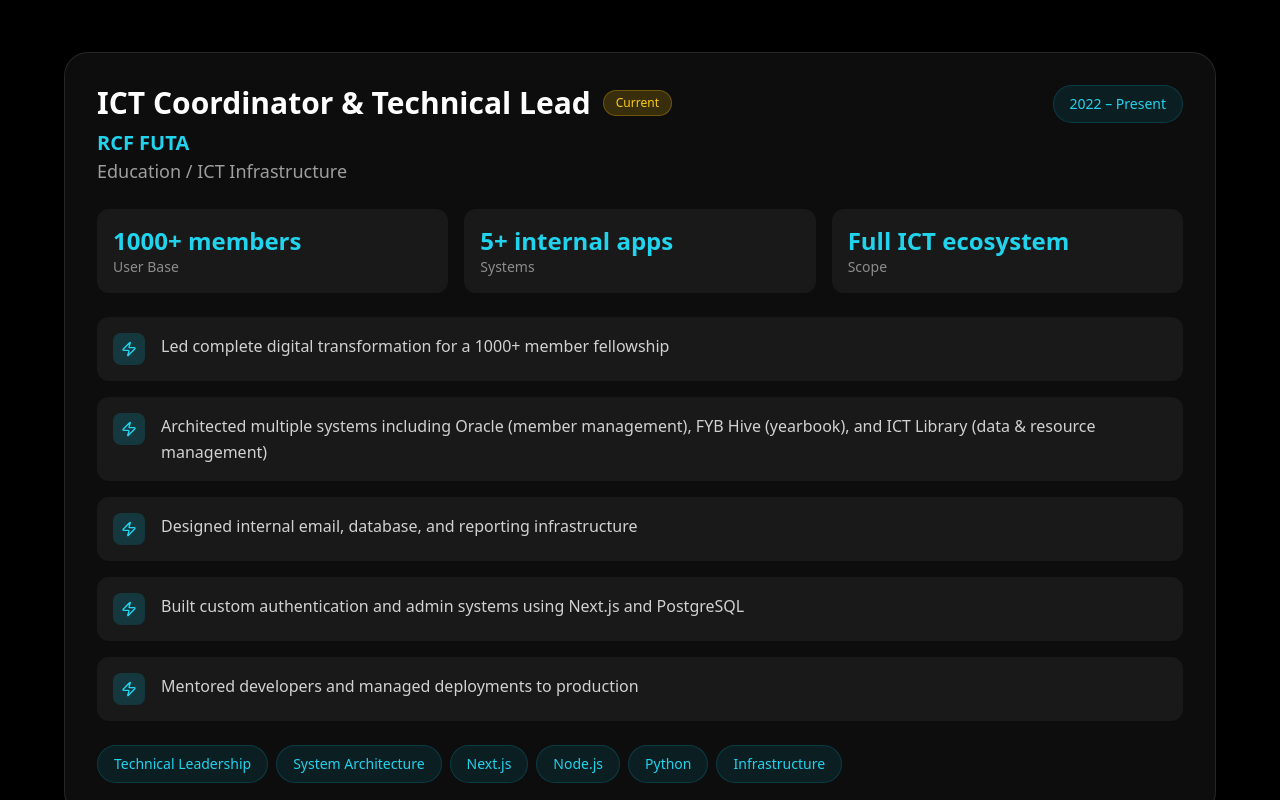
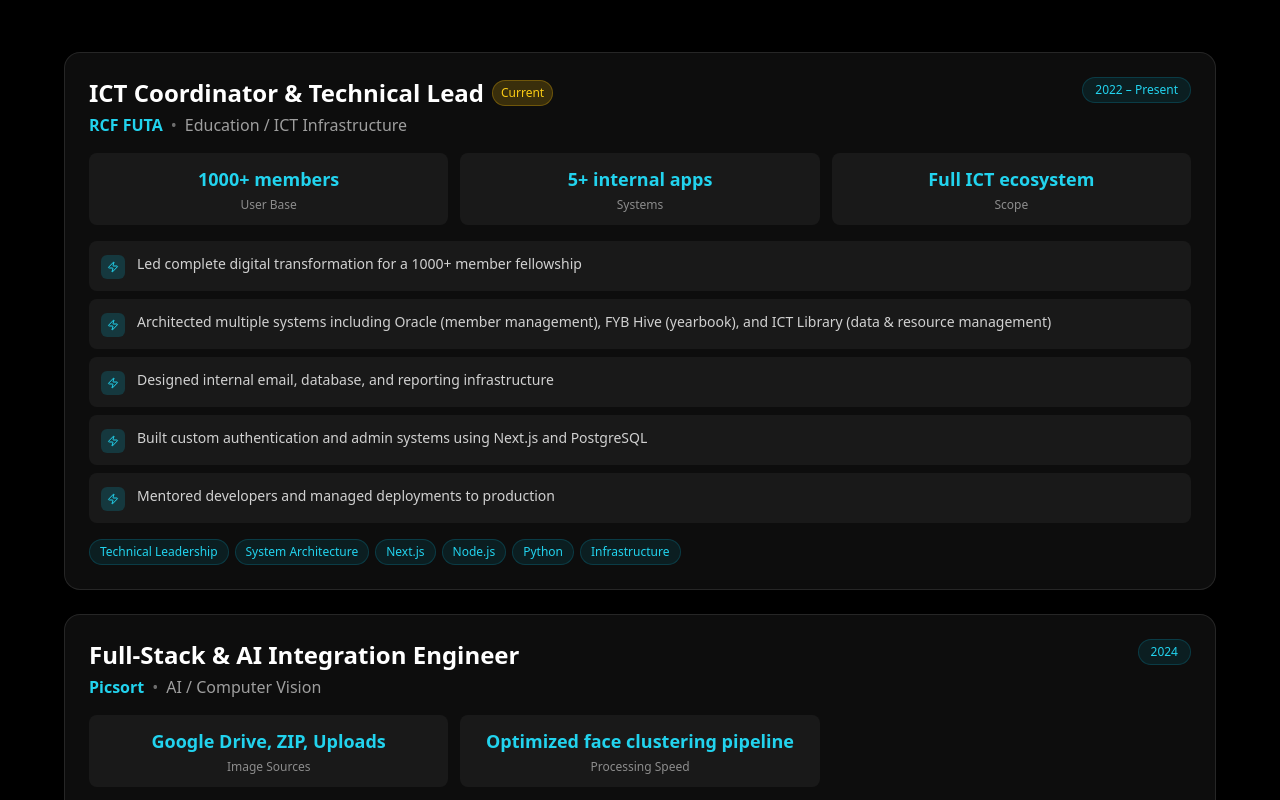
Before and after one commit to codepraycode/codepraycode, a React (Vite) app: page / in a window 1280 px wide. Shown: the part 1020-1820 px from the top of the page. Built offline with nearby package versions, Linux system fonts and the light colour scheme.

Commit message:
Updated site

```diff
--- a/src/App.tsx
+++ b/src/App.tsx
@@ -303,47 +303,53 @@
                         </div>
                     </div>
 
-                    <div className="space-y-8">
+                    <div className="space-y-6">
                         {data.experience.map((exp, idx) => (
                             <div key={idx} className="group relative">
-                                <div className="absolute -inset-4 bg-gradient-to-r from-cyan-500/20 to-blue-500/20 rounded-3xl opacity-0 group-hover:opacity-100 blur-xl transition-all duration-500" />
-                                <div className="relative bg-white/5 backdrop-blur-sm border border-white/10 rounded-3xl p-8 hover:border-cyan-500/50 transition-all duration-500 group-hover:scale-[1.02]">
-                                    <div className="flex flex-wrap justify-between items-start gap-4 mb-6">
-                                        <div className="flex-1">
-                                            <div className="flex items-center gap-3 mb-2">
-                                                <h3 className="text-3xl font-bold text-white">
+                                <div className="absolute -inset-3 bg-gradient-to-r from-cyan-500/20 to-blue-500/20 rounded-2xl opacity-0 group-hover:opacity-100 blur-xl transition-all duration-500" />
+                                <div className="relative bg-white/5 backdrop-blur-sm border border-white/10 rounded-2xl p-6 hover:border-cyan-500/50 transition-all duration-500 group-hover:scale-[1.01]">
+                                    {/* Header - More compact */}
+                                    <div className="flex flex-col lg:flex-row lg:items-start lg:justify-between gap-3 mb-4">
+                                        <div className="flex-1 min-w-0">
+                                            <div className="flex flex-wrap items-center gap-2 mb-1">
+                                                <h3 className="text-xl lg:text-2xl font-bold text-white truncate">
                                                     {exp.role}
                                                 </h3>
                                                 {idx === 0 && (
-                                                    <span className="px-3 py-1 bg-yellow-500/20 border border-yellow-500/30 rounded-full text-xs text-yellow-400 font-medium">
+                                                    <span className="px-2 py-1 bg-yellow-500/20 border border-yellow-500/30 rounded-full text-xs text-yellow-400 font-medium whitespace-nowrap">
                                                         Current
                                                     </span>
                                                 )}
                                             </div>
-                                            <p className="text-xl text-cyan-400 font-semibold">
-                                                {exp.company}
-                                            </p>
-                                            <p className="text-lg text-white/60">
-                                                {exp.industry}
-                                            </p>
+                                            <div className="flex flex-wrap items-center gap-2 text-sm lg:text-base">
+                                                <p className="text-cyan-400 font-semibold">
+                                                    {exp.company}
+                                                </p>
+                                                <span className="text-white/40">
+                                                    •
+                                                </span>
+                                                <p className="text-white/60">
+                                                    {exp.industry}
+                                                </p>
+                                            </div>
                                         </div>
-                                        <span className="px-4 py-2 bg-cyan-500/10 border border-cyan-500/20 rounded-full text-sm text-cyan-400 font-medium">
+                                        <span className="px-3 py-1 bg-cyan-500/10 border border-cyan-500/20 rounded-full text-xs text-cyan-400 font-medium whitespace-nowrap self-start">
                                             {exp.period}
                                         </span>
                                     </div>
 
-                                    {/* Enhanced metrics */}
+                                    {/* Metrics - More compact grid */}
                                     {exp.metrics && (
-                                        <div className="grid grid-cols-1 md:grid-cols-3 gap-4 mb-6">
+                                        <div className="grid grid-cols-2 lg:grid-cols-3 gap-3 mb-4">
                                             {exp.metrics.map((metric, i) => (
                                                 <div
                                                     key={i}
-                                                    className="bg-white/5 rounded-xl p-4 hover:bg-white/10 transition-colors group/metric"
+                                                    className="bg-white/5 rounded-lg p-3 hover:bg-white/10 transition-colors group/metric text-center"
                                                 >
-                                                    <div className="text-2xl font-bold text-cyan-400 group-hover/metric:scale-110 transition-transform">
+                                                    <div className="text-lg font-bold text-cyan-400 group-hover/metric:scale-105 transition-transform">
                                                         {metric.value}
                                                     </div>
-                                                    <div className="text-sm text-white/50 font-medium">
+                                                    <div className="text-xs text-white/50 font-medium mt-1">
                                                         {metric.label}
                                                     </div>
                                                 </div>
@@ -351,27 +357,29 @@
                                         </div>
                                     )}
 
-                                    <div className="space-y-4 mb-6">
+                                    {/* Highlights - More compact list */}
+                                    <div className="space-y-2 mb-4">
                                         {exp.highlights.map((highlight, i) => (
                                             <div
                                                 key={i}
-                                                className="flex items-start gap-4 p-4 rounded-xl bg-white/5 hover:bg-white/10 transition-all duration-300 group/highlight"
+                                                className="flex items-start gap-3 p-3 rounded-lg bg-white/5 hover:bg-white/10 transition-all duration-300 group/highlight"
                                             >
-                                                <div className="p-2 bg-cyan-500/20 rounded-lg group-hover/highlight:scale-110 transition-transform">
-                                                    <Zap className="w-4 h-4 text-cyan-400 flex-shrink-0" />
+                                                <div className="p-1.5 bg-cyan-500/20 rounded-md group-hover/highlight:scale-110 transition-transform flex-shrink-0 mt-0.5">
+                                                    <Zap className="w-3 h-3 text-cyan-400" />
                                                 </div>
-                                                <p className="text-white/80 leading-relaxed group-hover/highlight:text-white transition-colors">
+                                                <p className="text-white/80 text-sm leading-relaxed group-hover/highlight:text-white transition-colors">
                                                     {highlight}
                                                 </p>
                                             </div>
                                         ))}
                                     </div>
 
-                                    <div className="flex flex-wrap gap-2">
+                                    {/* Tags - More compact */}
+                                    <div className="flex flex-wrap gap-1.5">
                                         {exp.tags.map((tag) => (
                                             <span
                                                 key={tag}
-                                                className="px-4 py-2 bg-cyan-500/10 border border-cyan-500/20 rounded-full text-sm text-cyan-400 font-medium hover:bg-cyan-500/20 transition-all duration-300 hover:scale-105"
+                                                className="px-2.5 py-1 bg-cyan-500/10 border border-cyan-500/20 rounded-full text-xs text-cyan-400 font-medium hover:bg-cyan-500/20 transition-all duration-300 hover:scale-105"
                                             >
                                                 {tag}
                                             </span>
@@ -609,7 +617,7 @@
                         <div className="text-center lg:text-left">
                             <p className="text-white/60 text-lg">
                                 © {new Date().getFullYear()}{" "}
-                                {data.personal.name}
+                                {data.personal.nickId}
                             </p>
                             <p className="text-white/40 text-sm mt-2">
                                 Crafting scalable, impactful software solutions
--- a/src/data.ts
+++ b/src/data.ts
@@ -173,21 +173,56 @@
       ],
       github: "https://github.com/codepraycode/probify",
       featured: true,
-      link: "#"
+      link: "probify.vercel.app"
     },
     {
-      name: "RCF FUTA ICT Portal",
-      tagline: "Comprehensive Student Fellowship Management System",
-      description:
-        "Central platform managing all ICT operations for the RCF FUTA fellowship, including member management, yearbooks, and digital libraries.",
-      tech: ["Next.js", "TypeScript", "Tailwind CSS", "Prisma", "PostgreSQL"],
-      highlights: [
-        "Architected multi-module platform for organizational use",
-        "Implemented secure authentication and SSO verification",
-        "Developed reusable form and dashboard components",
-      ],
-      link: "#"
-    },
+  name: "RCF FUTA ICT Portal",
+  tagline: "Digital Infrastructure Ecosystem for Fellowship Management",
+  description:
+    "A comprehensive ICT ecosystem built for The Redeemed Christian Fellowship, FUTA Chapter — serving over 1,000 members. The platform powers all internal digital operations, including member databases, email infrastructure, and dashboard. It represents a complete digital transformation effort within the fellowship.",
+  tech: [
+    "Next.js",
+    "TypeScript",
+    "Node.js",
+    "Python",
+    "Tailwind CSS",
+    "Prisma",
+    "PostgreSQL"
+  ],
+  highlights: [
+    "Spearheaded the ICT transformation for the entire fellowship community",
+    "Developed multiple interconnected systems — Oracle (member management), FYB Hive (yearbook), ICT Lib (data management), and internal email system",
+    "Architected and maintained centralized databases, authentication, and admin tools",
+    "Led a small technical team to ensure system reliability",
+    "Integrated custom SSO verification and reusable admin UI components for scalability"
+  ],
+  link: "https://ict.rcffuta.com",
+  featured: true
+}
+,
+    {
+    name: "EdgerRouteX",
+    tagline: "Edge Computing Advisory Framework for Transportation",
+    description:
+      "A web-based advisory tool that helps transportation stakeholders explore and plan edge computing implementations through tailored recommendations and roadmaps. The system captures user goals, constraints, and infrastructure details to generate actionable strategies and downloadable roadmaps for deployment.",
+    tech: [
+      "Next.js 15",
+      "TypeScript",
+      "Supabase",
+      "Tailwind CSS",
+      "React",
+      "Vercel"
+    ],
+    highlights: [
+      "Developed multi-step advisory form with validation and data persistence",
+      "Built recommendation engine mapping goals to tailored edge strategies",
+      "Implemented roadmap generator with PDF export and case study integration",
+      "Designed domain-driven architecture based on transportation research requirements"
+    ],
+    github: "https://github.com/codepraycode/edgeroutex",
+    link: "https://edgerx.vercel.app/", // (or live link when available)
+    featured: true
+},
     {
       name: "InternCity",
       tagline: "Mobile Internship Discovery Platform",
```
